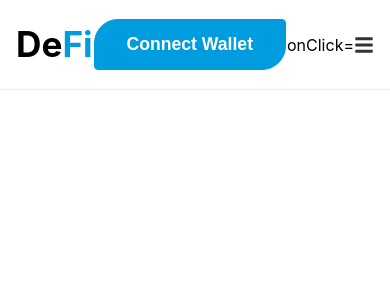
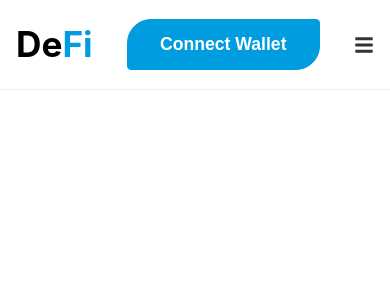
Before and after one commit to AskMeAboutMyCows/crypto_charts, a React (Create React App) app: page / in a window 390 px wide. Shown: the top 300 px of the page. Built offline with nearby package versions, Linux system fonts and the light colour scheme.

Commit message:
fixed hamburger on click

```diff
--- a/src/components/Navbar.js
+++ b/src/components/Navbar.js
@@ -1,5 +1,5 @@
 import React, {useState} from 'react'
-import { FaBars } from 'react-icons/fa'
+import { FaBars, FaTimes } from 'react-icons/fa'
 import './Navbar.css'
 
 
@@ -30,7 +30,7 @@ const handleClick = () => setClick(!click)
         <div className='btn-group'>
           <button className='btn'>Connect Wallet</button>
         </div>
-        <div className='hamburger'> onClick={handleClick}
+        <div className='hamburger' onClick={handleClick}>
         {click ? <FaTimes  size={20} style={{color: '#333'}}/> : (<FaBars size={20} style={{color: '#333'}} />)}
 
       </div>
```
